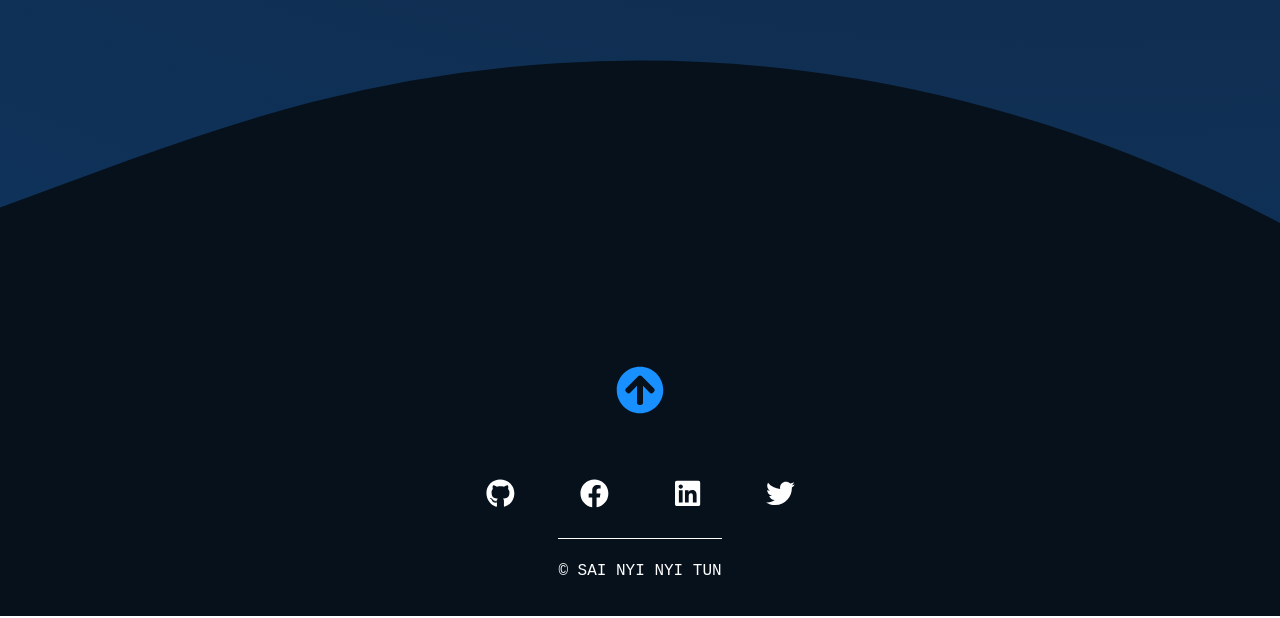
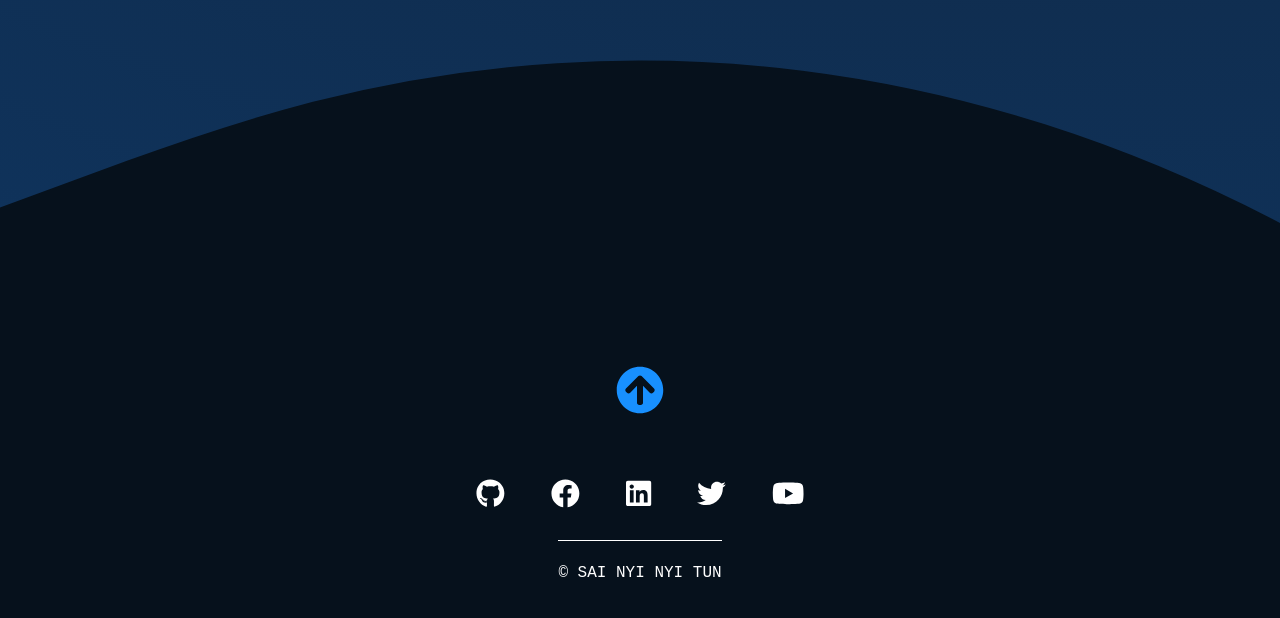
Before and after one commit to mgsainyinyitun/portfolio-new, a React (Create React App) app: page /projects in a window 1280 px wide. Shown: the part 2567-3185 px from the top of the page. Built offline with nearby package versions, Linux system fonts and the light colour scheme.

Commit message:
Add Social Actual Link

```diff
--- a/src/components/Footer/Footer.js
+++ b/src/components/Footer/Footer.js
@@ -1,4 +1,4 @@
-import { faFacebook, faGithub, faLinkedin, faTwitter, faUps } from '@fortawesome/free-brands-svg-icons';
+import { faFacebook, faGithub, faLinkedin, faTwitter, faUps, faYoutube } from '@fortawesome/free-brands-svg-icons';
 import { faArrowCircleUp } from '@fortawesome/free-solid-svg-icons';
 import { FontAwesomeIcon } from '@fortawesome/react-fontawesome';
 import React from 'react';
@@ -23,10 +23,21 @@ class Footer extends React.Component{
                         />
                 </a>
                 <div className='icon-link'>
-                    <FontAwesomeIcon icon={faGithub} className='i-icon' />
-                    <FontAwesomeIcon icon={faFacebook} className='i-icon' />
-                    <FontAwesomeIcon icon={faLinkedin} className='i-icon' />
-                    <FontAwesomeIcon icon={faTwitter} className='i-icon' />
+                    <a href='https://www.github.com/mgsainyinyitun'>
+                        <FontAwesomeIcon icon={faGithub} className='i-icon' />
+                    </a>
+                    <a href="https://web.facebook.com/profile.php?id=100005919649109\&_rdc=1&_rdr">
+                        <FontAwesomeIcon icon={faFacebook} className='i-icon' />
+                    </a>
+                    <a href='https://www.linkedin.com/in/sai-nyi-13356517b'>
+                        <FontAwesomeIcon icon={faLinkedin} className='i-icon' />
+                    </a>
+                    <a href='https://twitter.com/SaiNyi69795841'>
+                        <FontAwesomeIcon icon={faTwitter} className='i-icon' />
+                    </a>
+                    <a href='https://www.youtube.com/channel/UCyIywrOstPOwpNWgwQ5AY0A'>
+                        <FontAwesomeIcon icon={faYoutube} className='i-icon' />
+                    </a>
                 </div>
 
                 <div className='cpy-sign'>
```
